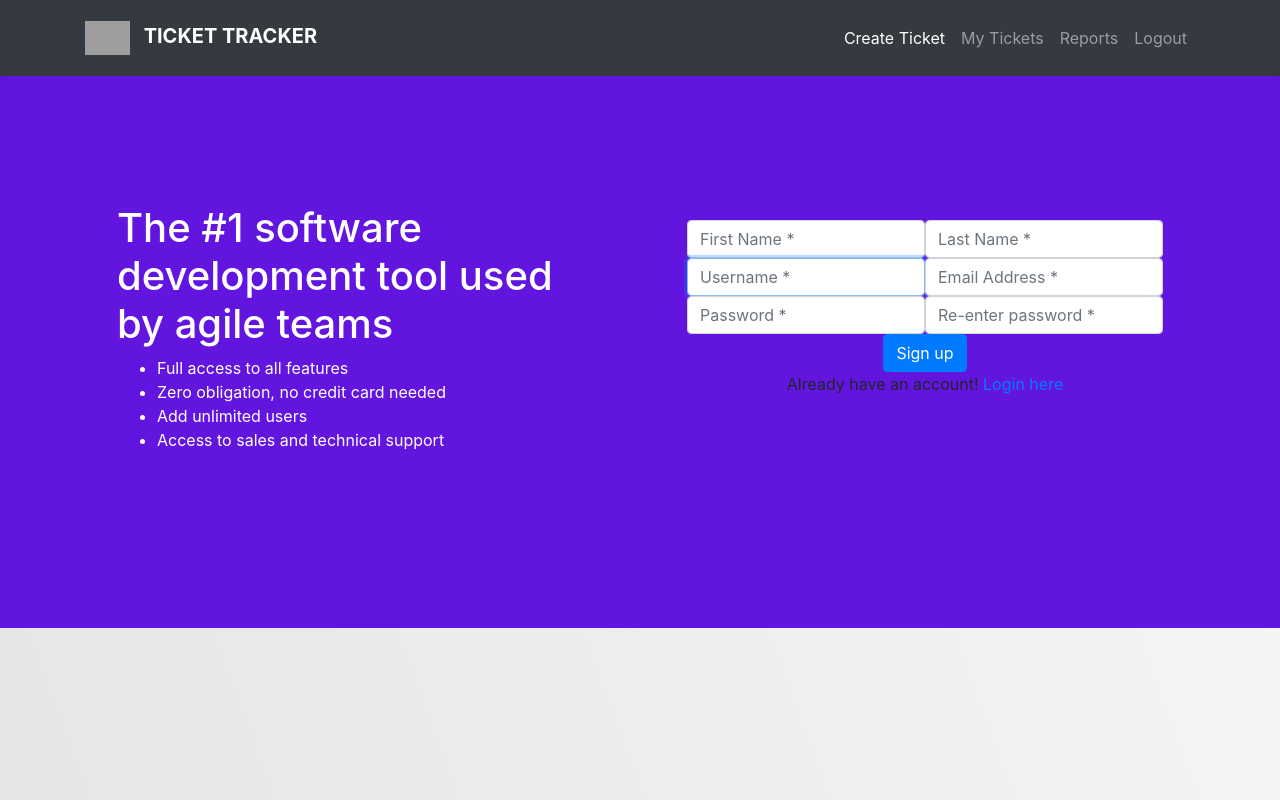
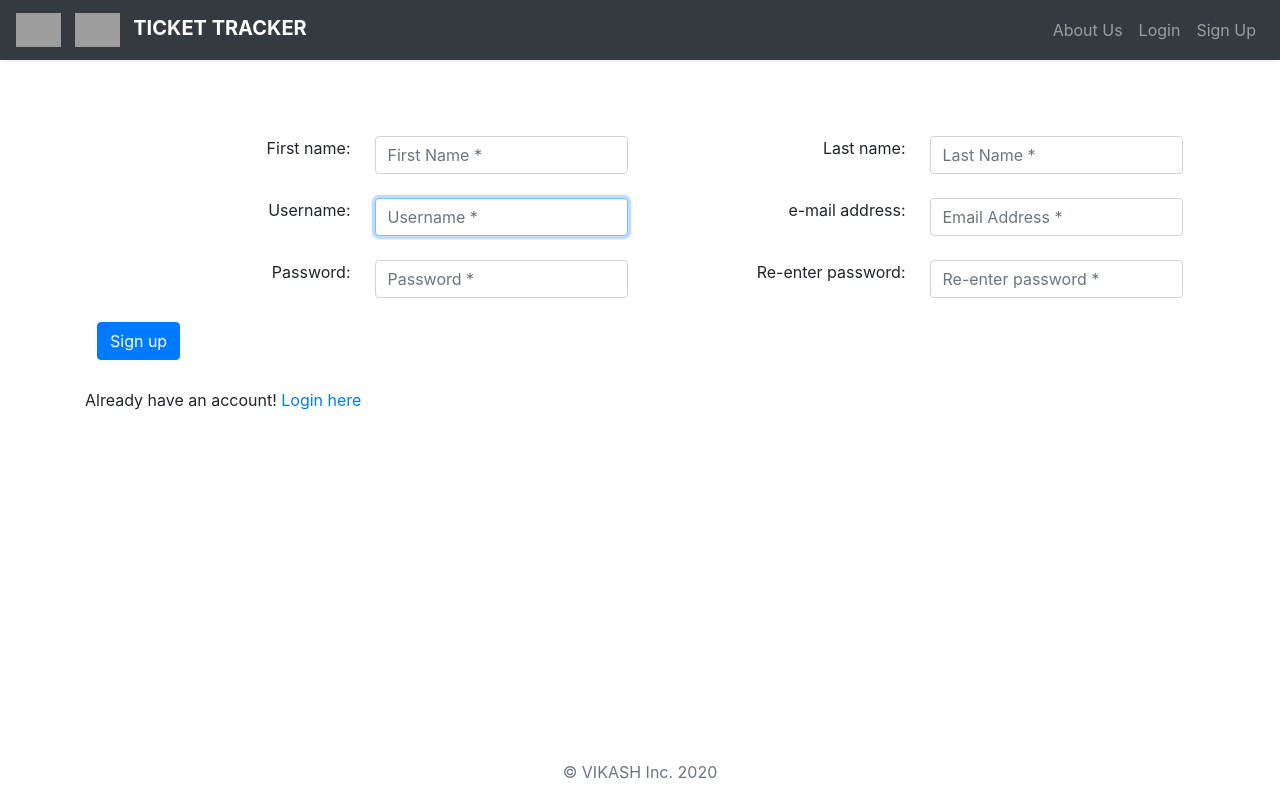
Before and after one commit to vikashvishnu1508/ticketManagementSystem, a Django app: page /registration/signup in a window 1280 px wide. Run offline with Django 3.2, Linux system fonts and the light colour scheme; some libraries are stand-ins or nearby versions; grey boxes are pictures that could not be loaded.

Commit message:
front end changes to signup page

```diff
--- a/registration/forms.py
+++ b/registration/forms.py
@@ -7,25 +7,24 @@ from django.forms import ModelForm
 from registration.models import Department, Role
 
 class SignUpForm(UserCreationForm):
-    first_name = forms.CharField(max_length=30, required=False, help_text='Required.',
-                                 widget=forms.TextInput(attrs={'class':'form-control col-md-6 float-left',
+    first_name = forms.CharField(max_length=30,
+                                 widget=forms.TextInput(attrs={'class':'form-control',
                                                                'placeholder':'First Name *'}))
-    last_name = forms.CharField(max_length=30, required=False, help_text='Required.',
-                                 widget=forms.TextInput(attrs={'class':'form-control col-md-6 float-right',
+    last_name = forms.CharField(max_length=30,
+                                 widget=forms.TextInput(attrs={'class':'form-control',
                                                                'placeholder':'Last Name *'}))
 
-    username = forms.CharField(max_length=30, required=False, help_text='Required.',
-                                 widget=forms.TextInput(attrs={'class':'form-control col-md-6 float-left',
+    username = forms.CharField(max_length=30,
+                                 widget=forms.TextInput(attrs={'class':'form-control',
                                                                'placeholder':'Username *'}))
-    email = forms.EmailField(max_length=254, help_text='Required. Enter a valid email address.',
-                                 widget=forms.EmailInput(attrs={'class':'form-control col-md-6 float-right',
+    email = forms.EmailField(max_length=150,
+                                 widget=forms.EmailInput(attrs={'class':'form-control',
                                                                'placeholder':'Email Address *'}))
 
-    password1 = forms.CharField(max_length=254, help_text='Required',
-                                 widget=forms.PasswordInput(attrs={'class':'form-control col-md-6 float-left',
-                                                               'placeholder':'Password *'}))
-    password2 = forms.CharField(max_length=254, help_text='Required.',
-                                 widget=forms.PasswordInput(attrs={'class':'form-control col-md-6 float-right',
+    password1 = forms.CharField(widget=forms.PasswordInput(attrs={'class':'form-control',
+                                                               'placeholder':'Password *'}),
+                                help_text="<ul><li>Your password can&#39;t be too similar to your other personal information.</li><li>Your password must contain at least 8 characters.</li><li>Your password can&#39;t be a commonly used password.</li><li>Your password can&#39;t be entirely numeric.</li></ul>")
+    password2 = forms.CharField(widget=forms.PasswordInput(attrs={'class':'form-control',
                                                                'placeholder':'Re-enter password *'}))
 
     class Meta:
--- a/registration/static/CSS/style.css
+++ b/registration/static/CSS/style.css
@@ -1,21 +1,8 @@
-body {
-    background: linear-gradient(70deg, #e6e6e6, #f7f7f7);
-    color: #514B64;
-    min-height: 100vh;
-}
-
-code {
-    background: #fff;
-    padding: 0.2rem;
-    border-radius: 0.2rem;
-    margin: 0 0.3rem;
-}
-
-.jumbotron {
-    background-color: #8A2BE2;
+.footer {
+    position: fixed;
+    left: 0;
+    bottom: 0;
+    width: 100%;
+    color: white;
     text-align: center;
 }
-
-#wholeContainer {
-    background-color: rgb(99, 21, 224) !important
-}
--- a/registration/templates/registration/base.html
+++ b/registration/templates/registration/base.html
@@ -1,9 +1,9 @@
-{% load static %}
 <!DOCTYPE html>
 <html lang="en">
+{% load static %}
 	<head>
 	 	<meta charset="utf-8">
-		<link rel="stylesheet" type ="text/css" href="{% static 'CSS/style.css' %}">
+		<link rel="stylesheet" href="{% static 'CSS/style.css' %}" type ="text/css" >
 
 		<link rel="stylesheet" href="https://stackpath.bootstrapcdn.com/bootstrap/4.3.1/css/bootstrap.min.css" integrity="sha384-ggOyR0iXCbMQv3Xipma34MD+dH/1fQ784/j6cY/iJTQUOhcWr7x9JvoRxT2MZw1T" crossorigin="anonymous">
 		<script src="https://code.jquery.com/jquery-3.3.1.slim.min.js" integrity="sha384-q8i/X+965DzO0rT7abK41JStQIAqVgRVzpbzo5smXKp4YfRvH+8abtTE1Pi6jizo" crossorigin="anonymous"></script>
@@ -13,29 +13,27 @@
 		<title>{% block title %}{% endblock %}</title>
 	</head>
 	<body>
-	<!-- NAVBAR-->
-	<nav class="navbar navbar-expand-lg py-3 navbar-dark bg-dark shadow-sm">
-		<div class="container">
-			<a href="{% url 'ticket:issues' %}" class="navbar-brand">
-				<!-- Logo Image -->
-				<img src="https://res.cloudinary.com/mhmd/image/upload/v1557368579/logo_iqjuay.png" width="45" alt="" class="d-inline-block align-middle mr-2">
-				<!-- Logo Text -->
-				<span class="text-uppercase font-weight-bold">TICKET 	TRACKER</span>
-			</a>
-
-			<button type="button" data-toggle="collapse" data-target="#navbarSupportedContent" aria-controls="navbarSupportedContent" aria-expanded="false" aria-label="Toggle navigation" class="navbar-toggler"><span class="navbar-toggler-icon"></span></button>
-
-			<div id="navbarSupportedContent" class="collapse navbar-collapse">
-				<ul class="navbar-nav ml-auto">
-					<li class="nav-item active"><a href="{% url 'ticket:createIssue' %}" class="nav-link">Create Ticket<span class="sr-only">(current)</span></a></li>
-					<li class="nav-item"><a href="{% url 'ticket:myTickets' %}" class="nav-link">My Tickets</a></li>
-					<li class="nav-item"><a href="#" class="nav-link">Reports</a></li>
-					<li class="nav-item"><a href="{% url 'registration:logout' %}" class="nav-link">Logout</a></li>
-				</ul>
+		<main>
+			{% include 'registration/navbar.html' %}
+			{% block body %}
+			{% endblock %}
+			<style>
+				.footer {
+					position: fixed;
+					left: 0;
+					bottom: 0;
+					width: 100%;
+					color: white;
+					text-align: center;
+				}
+			</style>
+			<div class="footer">
+				<footer class="text-muted">
+					<div class="container text-center">
+					<p>© VIKASH Inc. {% now 'Y' %}</p>
+					</div>
+				</footer>
 			</div>
-		</div>
-	</nav>
-		{% block body %}
-		{% endblock %}
+		</main>
 	</body>
 </html>
--- /dev/null
+++ b/registration/templates/registration/navbar.html
@@ -0,0 +1,33 @@
+{% load static %}
+<nav class="navbar navbar-expand-md navbar-dark bg-dark shadow-sm">
+  <a class="navbar-brand" href="{% url 'ticket:issues' %}">
+  <img src="{% static 'images/logo.jpg' %}" width="45" alt="" class="d-inline-block align-middle mr-2">
+  <img src="https://res.cloudinary.com/mhmd/image/upload/v1557368579/logo_iqjuay.png" width="45" alt="" class="d-inline-block align-middle mr-2">
+  <span class="text-uppercase font-weight-bold">TICKET 	TRACKER</span>
+  </a>
+  <button class="navbar-toggler" type="button" data-toggle="collapse" data-target="#navbarCollapse" aria-controls="navbarCollapse" aria-expanded="false" aria-label="Toggle navigation">
+    <span class="navbar-toggler-icon"></span>
+  </button>
+  <div class="collapse navbar-collapse" id="navbarCollapse">
+    <ul class="navbar-nav ml-auto">
+      <li class="nav-item">
+        <a class="nav-link" href="{% url 'index' %}">About Us</a>
+      </li>
+      {% if user.is_authenticated %}
+      <li class="nav-item">
+        <a class="nav-link" href="{% url 'ticket:createIssue' %}">Create Ticket</a>
+      </li>
+      <li class="nav-item">
+        <a class="nav-link" href="{% url 'registration:logout' %}">Logout</a>
+      </li>
+      {% else %}
+      <li class="nav-item">
+        <a class="nav-link" href="{% url 'registration:login' %}">Login</a>
+      </li>
+      <li class="nav-item">
+        <a class="nav-link" href="{% url 'registration:regsignup' %}">Sign Up</a>
+      </li>
+      {% endif %}
+    </ul>
+  </div>
+</nav>
--- a/registration/templates/registration/signup.html
+++ b/registration/templates/registration/signup.html
@@ -1,45 +1,66 @@
 
 {% extends "registration/base.html" %}
 {% load static %}
+{% load crispy_forms_tags %}
 {% block title %}
 	Sign-Up
 {% endblock %}
 {% block body %}
 
-
-<div id="wholeContainer">
   <div style="background:transparent !important" class="jumbotron jumbotron-fluid vertical-center">
       <div class="container register">
-        <div class="row">
-            <div class="col-md-6 register-left">
-                <div style="background:transparent !important" class="jumbotron">
-                    <h1 class="text-left text-white">The #1 software development tool used by agile teams</h1>
-                    <ul class="text-left text-white">
-                        <li>Full access to all features</li>
-                        <li>Zero obligation, no credit card needed</li>
-                        <li>Add unlimited users</li>
-                        <li>Access to sales and technical support</li>
-                    </ul>
-                </div>
-            </div>
-            <div class="col-md-6 register-right">
-                <div style="background:transparent !important" class="jumbotron">
-                    <form method="post">
-                      {% csrf_token %}
-                      {% for field in form %}
-                          <div class="form-group">
-                              {{field}}
-                          </div>
-                      {% endfor %}
-                      <p><br></p>
-                      <button type="submit" class="btn btn-primary">Sign up</button>
-                    </form>
-                    <p>Already have an account! <a href = {% url 'registration:login' %}>Login here</a></p>
-                </div>
-            </div>
+
+        <form method="post">
+            {% csrf_token %}
+            <table class=" table table-borderless table-condensed">
+				<tr>
+					<td style="width: 25%" class="text-right">{{form.first_name.label_tag}}</td>
+					<td style="width: 25%">
+                        {{form.first_name}}
+                        <span class="text-danger">{{form.first_name.errors}}</span>
+                    </td>
+					<td style="width: 25%" class="text-right">{{form.last_name.label_tag}}</td>
+					<td style="width: 25%">
+                        {{form.last_name}}
+                        <span class="text-danger">{{form.last_name.errors}}</span>
+                    </td>
+				</tr>
+				<tr>
+					<td class="text-right">{{form.username.label_tag}}</td>
+					<td>
+                        {{form.username}}
+                        <span class="text-danger">{{form.username.errors}}</span>
+                    </td>
+					<td class="text-right">e-mail address:</td>
+					<td>
+                        {{form.email}}
+                        <span class="text-danger">{{form.email.errors}}</span>
+                    </td>
+				</tr>
+				<tr>
+					<td class="text-right">Password:</td>
+					<td>
+                        {{form.password1}}
+                        <span class="text-danger">{{form.password1.errors}}</span>
+                    </td>
+					<td class="text-right">Re-enter password:</td>
+					<td>
+                        {{form.password2}}
+                        <span class="text-danger">{{form.password2.errors}}</span>
+                    </td>
+				</tr>
+                <tr>
+                    <td colspan=12>
+                        <button type="submit" class="btn btn-primary">Sign up</button>
+                    </td>
+                </tr>
+			</table>
+        </form>
+        <p>Already have an account! <a href = {% url 'registration:login' %}>Login here</a></p>
+
         </div>
       </div>
   </div>
-</div>
+
 
 {% endblock %}
--- a/registration/views.py
+++ b/registration/views.py
@@ -20,14 +20,13 @@ class SignUp(View):
         form = SignUpForm(data=request.POST)
         if form.is_valid():
             user = form.save()
-            # user.refresh_from_db()  # load the profile instance created by the signal
-            # user.profile.birth_date = form.cleaned_data.get('birth_date')
-            # user.profile.address = form.cleaned_data.get('address')
-            # user.profile.phoneNumber = form.cleaned_data.get('phoneNumber')
-            # user.profile.role = form.cleaned_data.get('role')
-            # user.save()
             username = form.cleaned_data.get('username')
             raw_password = form.cleaned_data.get('password1')
             user = authenticate(username=username, password=raw_password)
             login(request, user)
-        return HttpResponseRedirect(reverse('issues'))
+            return HttpResponseRedirect(reverse('ticket:issues'))
+        return render(request, 'registration/signup.html', {'form': form, 'message': None})
+
+
+def index(request):
+    return render(request, 'registration/home.html')
--- a/ticketApp/urls.py
+++ b/ticketApp/urls.py
@@ -15,9 +15,10 @@ Including another URLconf
 """
 from django.contrib import admin
 from django.urls import include, path
+from registration.views import index
 
 urlpatterns = [
-    # path('', include('firstPage.urls')),
+    path('', index, name="index"),
     path('registration/', include('registration.urls')),
     path('ticket/', include('ticket.urls')),
     path('api/', include('api.urls')),
```
Also changed, not shown: registration/templates/registration/home.html (added, +35 -0 lines), registration/templates/registration/login.html (+8 -41 lines), ticketApp/settings.py (+6 -1 lines).
